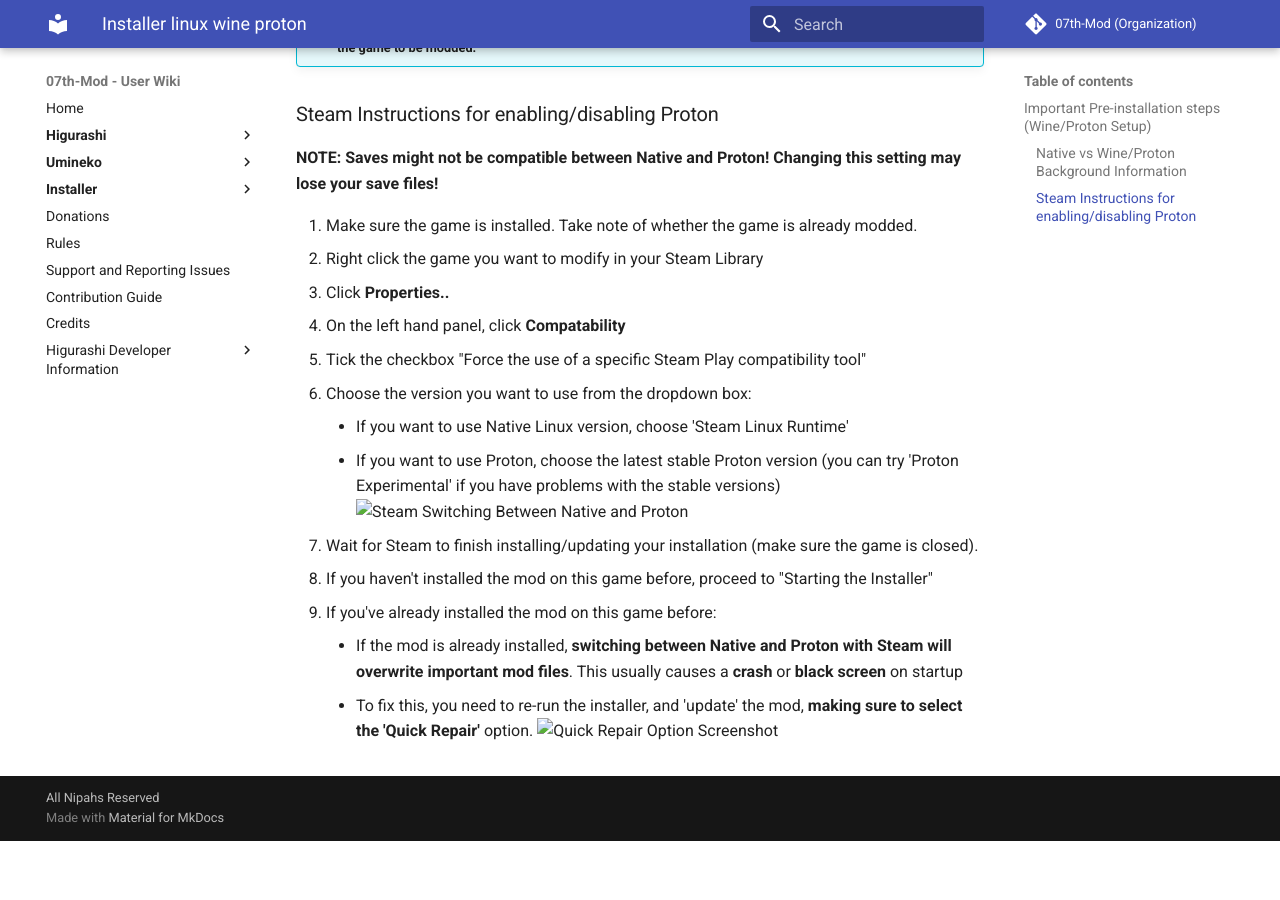
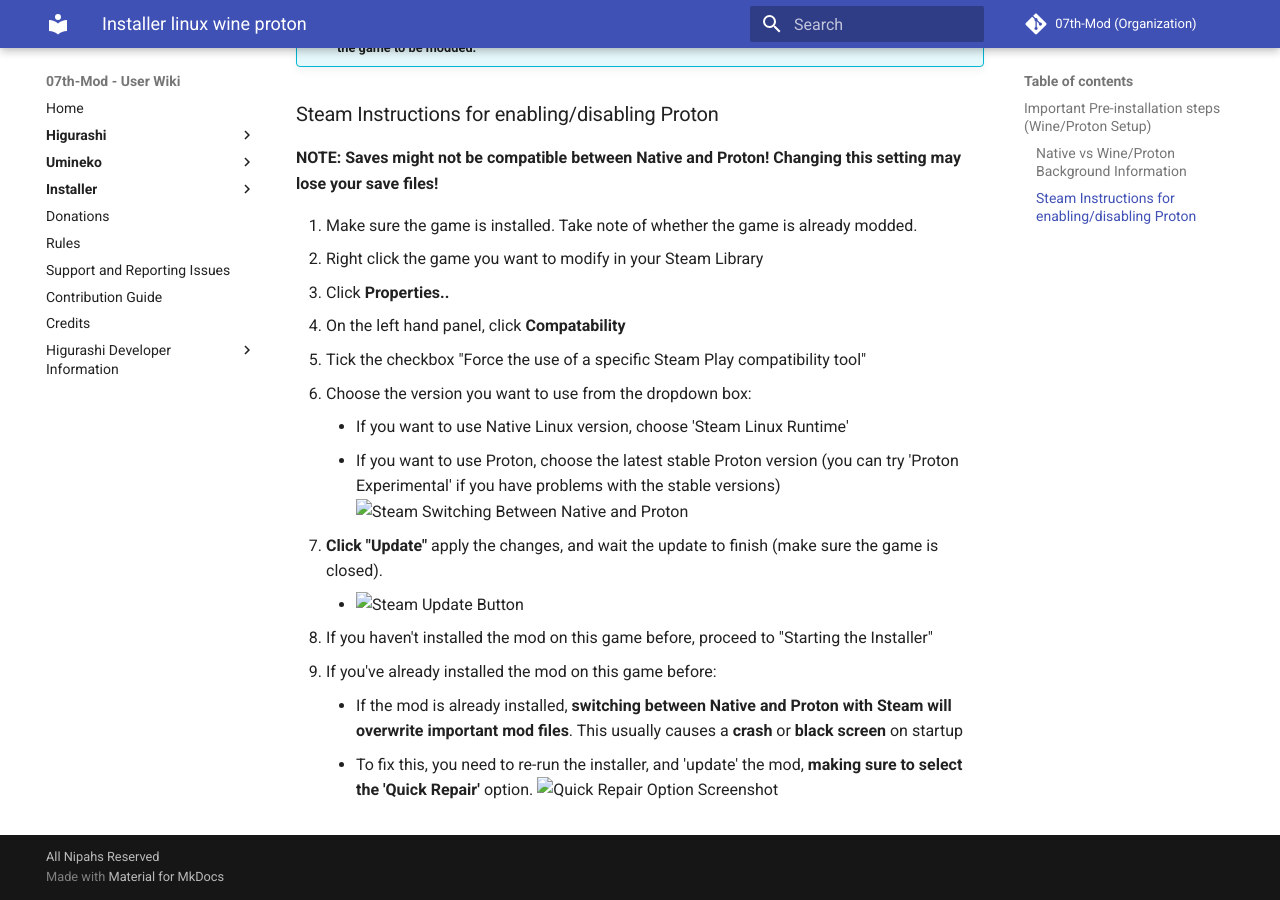
Before and after one commit to 07th-mod/wiki, an MkDocs documentation site: the page built from docs/Snippets/installer-linux-wine-proton.md, in a window 1280 px wide and 900 px high, scrolled down 776 px. Built offline with MkDocs 1.6.1 and Material for MkDocs 9.7.7, drawn with Linux system fonts in a browser that asks for light colours; before the commit the page ends 1617 px from its top, so only the background shows below that.

Commit message:
Proton: Add instruction to press 'Update' Button to apply the changes

```diff
--- a/docs/Snippets/installer-linux-wine-proton.md
+++ b/docs/Snippets/installer-linux-wine-proton.md
@@ -32,7 +32,8 @@
     - If you want to use Native Linux version, choose 'Steam Linux Runtime'
     - If you want to use Proton, choose the latest stable Proton version (you can try 'Proton Experimental' if you have problems with the stable versions)
     ![Steam Switching Between Native and Proton](https://07th-mod.com/wiki/img/steam-compatability.png)
-7. Wait for Steam to finish installing/updating your installation (make sure the game is closed).
+7. **Click "Update"** apply the changes, and wait the update to finish (make sure the game is closed).
+    - ![Steam Update Button](https://07th-mod.com/wiki/img/steam-update-button.png)
 8. If you haven't installed the mod on this game before, proceed to "Starting the Installer"
 9. If you've already installed the mod on this game before:
     - If the mod is already installed, **switching between Native and Proton with Steam will overwrite important mod files**. This usually causes a **crash** or **black screen** on startup
```
Also changed, not shown: docs/img/steam-update-button.png (added).
